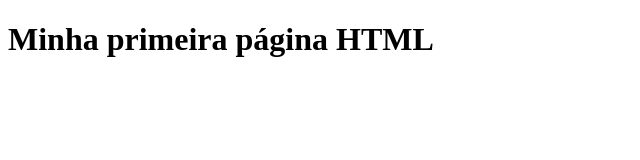
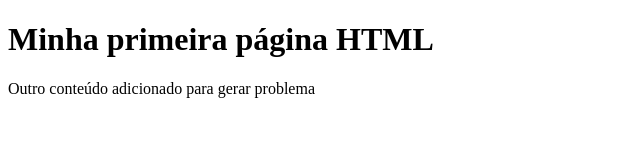
Before and after one commit to stylishcode/gama-academy-github, a plain HTML site: page index.html in a window 1280 px wide. Shown: the whole page, without its empty margins (0-640 px from the left). Drawn offline with Linux system fonts and the light colour scheme.

Commit message:
Outro commit, desta vez em master

```diff
--- a/index.html
+++ b/index.html
@@ -8,5 +8,6 @@
 </head>
 <body>
     <h1>Minha primeira página HTML</h1>
+    <p>Outro conteúdo adicionado para gerar problema</p>
 </body>
 </html>
```
